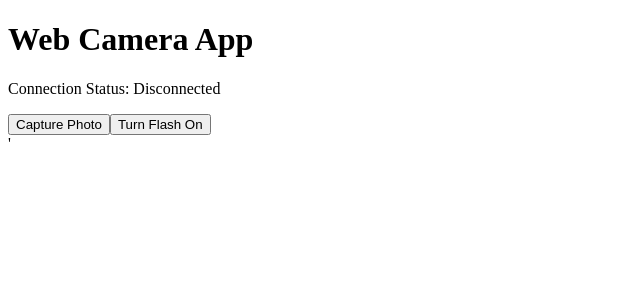
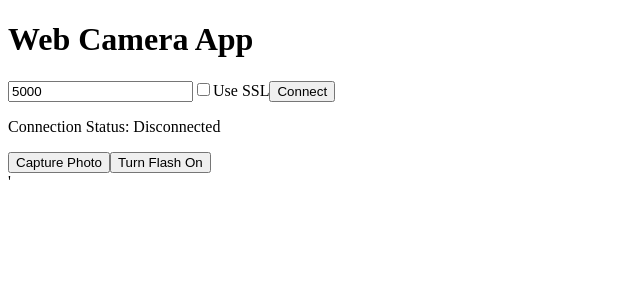
Before and after one commit to rj-bates/JavaScriptCameraTest, a React (Create React App) app: page / in a window 1280 px wide. Shown: the top 300 px of the page, without its empty margins (0-640 px from the left). Built offline with nearby package versions, Linux system fonts and the light colour scheme; no server answers.

Commit message:
update to allow manually entering port number and connecting

```diff
--- a/src/PhotoApp.js
+++ b/src/PhotoApp.js
@@ -1,4 +1,4 @@
-import React, { useState, useEffect } from 'react';
+import React, { useState, useEffect, useCallback } from 'react';
 
 const PhotoApp = () => {
   const [webSocket, setWebSocket] = useState(null);
@@ -6,9 +6,16 @@ const PhotoApp = () => {
   const [error, setError] = useState('');
   const [latestPhoto, setLatestPhoto] = useState(null);
   const [connectionStatus, setConnectionStatus] = useState('Disconnected');
+  const [port, setPort] = useState('5000');
+  const [useSSL, setUseSSL] = useState(false);
 
-  useEffect(() => {
-    const socketUrl = 'wss://localhost:7210/ws';
+  const connectWebSocket = useCallback(() => {
+    if (webSocket) {
+      webSocket.close();
+    }
+
+    const protocol = useSSL ? 'wss' : 'ws';
+    const socketUrl = `${protocol}://localhost:${port}/ws`;
     const socket = new WebSocket(socketUrl);
 
     socket.onopen = () => {
@@ -34,13 +41,7 @@ const PhotoApp = () => {
     };
 
     setWebSocket(socket);
-
-    return () => {
-      if (socket && socket.readyState === WebSocket.OPEN) {
-        socket.close();
-      }
-    };
-  }, []);
+  }, [port, useSSL]);
 
   const handleServerMessage = (message) => {
     try {
@@ -66,9 +67,8 @@ const PhotoApp = () => {
 
   const capturePhotoViaWebSocket = () => {
     if (webSocket && webSocket.readyState === WebSocket.OPEN) {
-      const message = JSON.stringify({ type: 'command', command: 'TakePhoto' });
-      webSocket.send(message);
-      console.log('Sent message:', message);
+      webSocket.send(JSON.stringify({ type: 'command', command: 'TakePhoto' }));
+      console.log('Sent TakePhoto command');
     } else {
       setError('WebSocket connection is not open');
       console.error('WebSocket is not open. ReadyState:', webSocket ? webSocket.readyState : 'undefined');
@@ -79,9 +79,8 @@ const PhotoApp = () => {
     if (webSocket && webSocket.readyState === WebSocket.OPEN) {
       const newFlashState = !flashOn;
       const command = newFlashState ? 'FlashOn' : 'FlashOff';
-      const message = JSON.stringify({type: 'command', command: command});
-      webSocket.send(message);
-      console.log('Sent message:', message);
+      webSocket.send(JSON.stringify({ type: 'command', command }));
+      console.log(`Sent ${command} command`);
     } else {
       setError('WebSocket connection is not open');
       console.error('WebSocket is not open. ReadyState:', webSocket ? webSocket.readyState : 'undefined');
@@ -91,6 +90,31 @@ const PhotoApp = () => {
   return (
     <div className="p-4">
       <h1 className="text-2xl font-bold mb-4">Web Camera App</h1>
+
+      <div className="mb-4">
+        <input
+          type="text"
+          value={port}
+          onChange={(e) => setPort(e.target.value)}
+          placeholder="Port number"
+          className="border p-2 mr-2"
+        />
+        <label className="mr-2">
+          <input
+            type="checkbox"
+            checked={useSSL}
+            onChange={(e) => setUseSSL(e.target.checked)}
+            className="mr-1"
+          />
+          Use SSL
+        </label>
+        <button
+          onClick={connectWebSocket}
+          className="bg-green-500 hover:bg-green-700 text-white font-bold py-2 px-4 rounded"
+        >
+          Connect
+        </button>
+      </div>
 
       <div className="mb-4">
         <p>Connection Status: {connectionStatus}</p>
@@ -105,10 +129,10 @@ const PhotoApp = () => {
         </button>
 
         <button
-          className={`bg-yellow-500 hover:bg-yellow-700 text-white font-bold py-2 px-4 rounded ${flashOn ? 'opacity-50' : ''}`}
+          className={`bg-yellow-500 hover:bg-yellow-700 text-white font-bold py-2 px-4 rounded`}
           onClick={toggleFlashViaWebSocket}
         >
-          {flashOn ? 'Turn Flash Off' : 'Turn Flash On'}
+          Turn Flash {flashOn ? 'Off' : 'On'}
         </button>
       </div>
 
```
